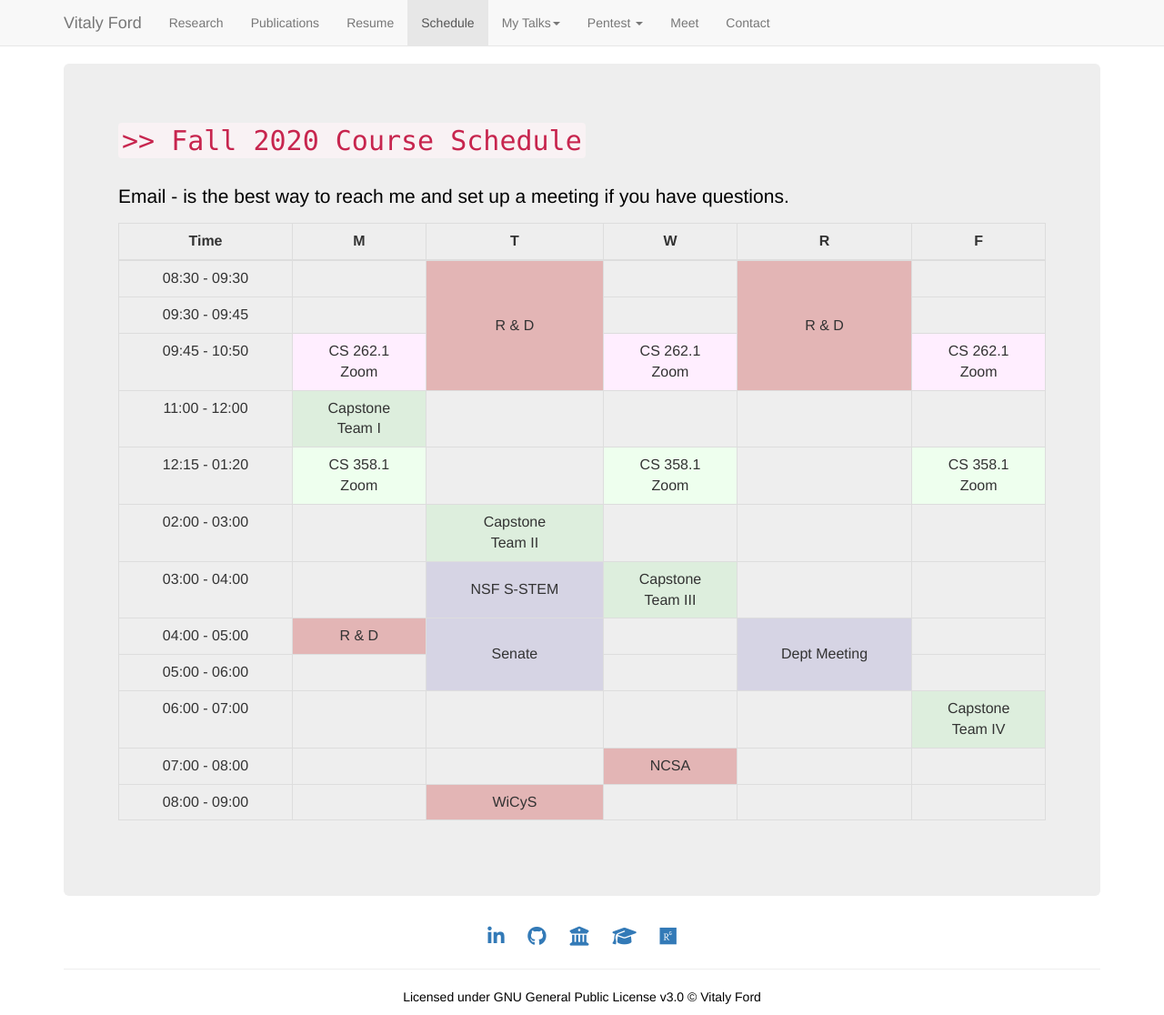
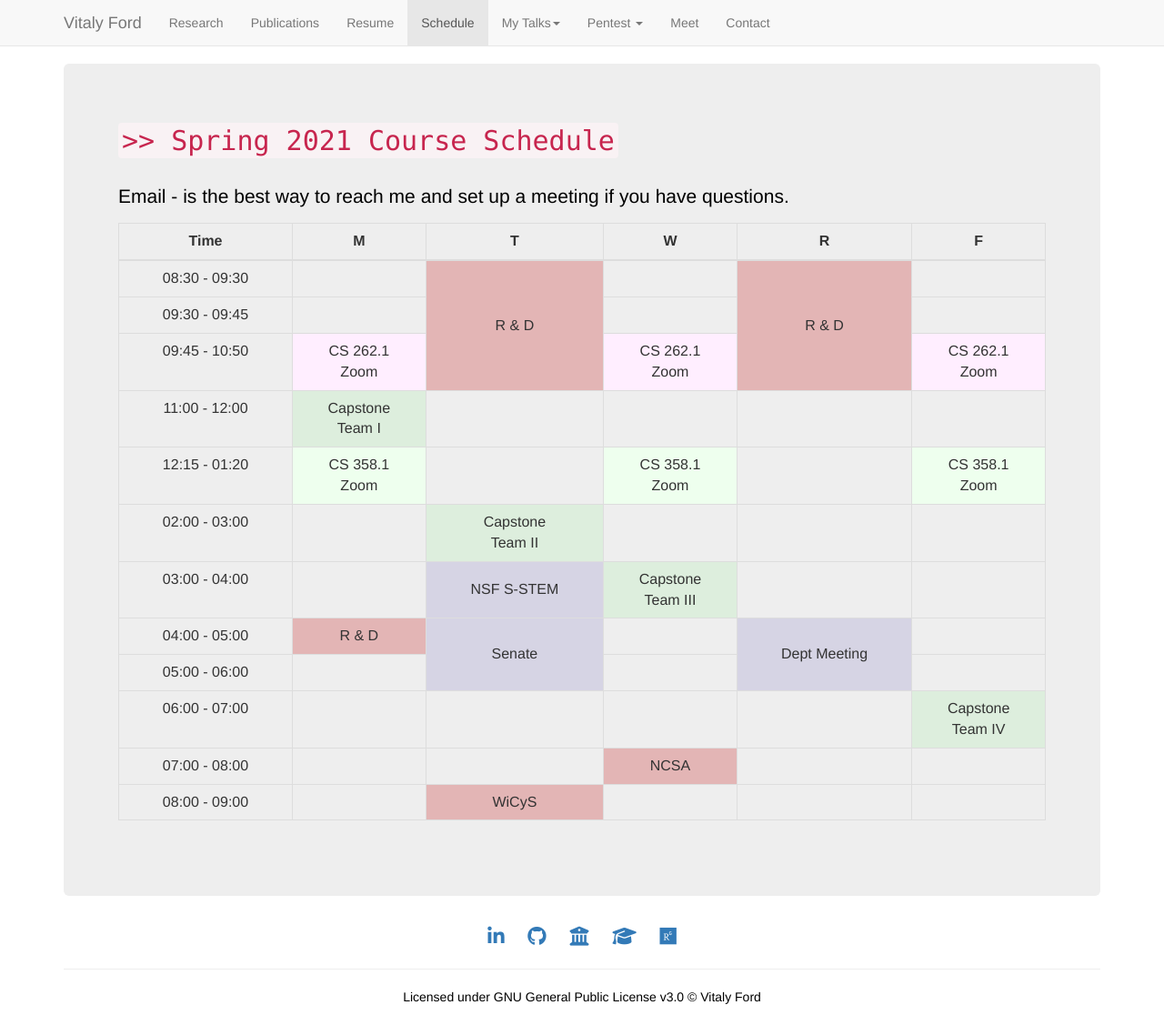
Before and after one commit to vitalyford/vitalyford.github.io, a Jekyll site: the page built from schedule.html, in a window 1280 px wide and 1116 px high. Shown: the whole window at 91% size. Built offline with Jekyll 4.4.1, drawn with Linux system fonts in a browser that asks for light colours; nearby versions of some CDN libraries.

Commit message:
Update the name for the schedule

```diff
--- a/schedule.html
+++ b/schedule.html
@@ -1,6 +1,6 @@
 ---
 layout: default
-title: "Fall 2020 Course Schedule"
+title: "Spring 2021 Course Schedule"
 permalink: "/schedule/"
 ---
 
```
